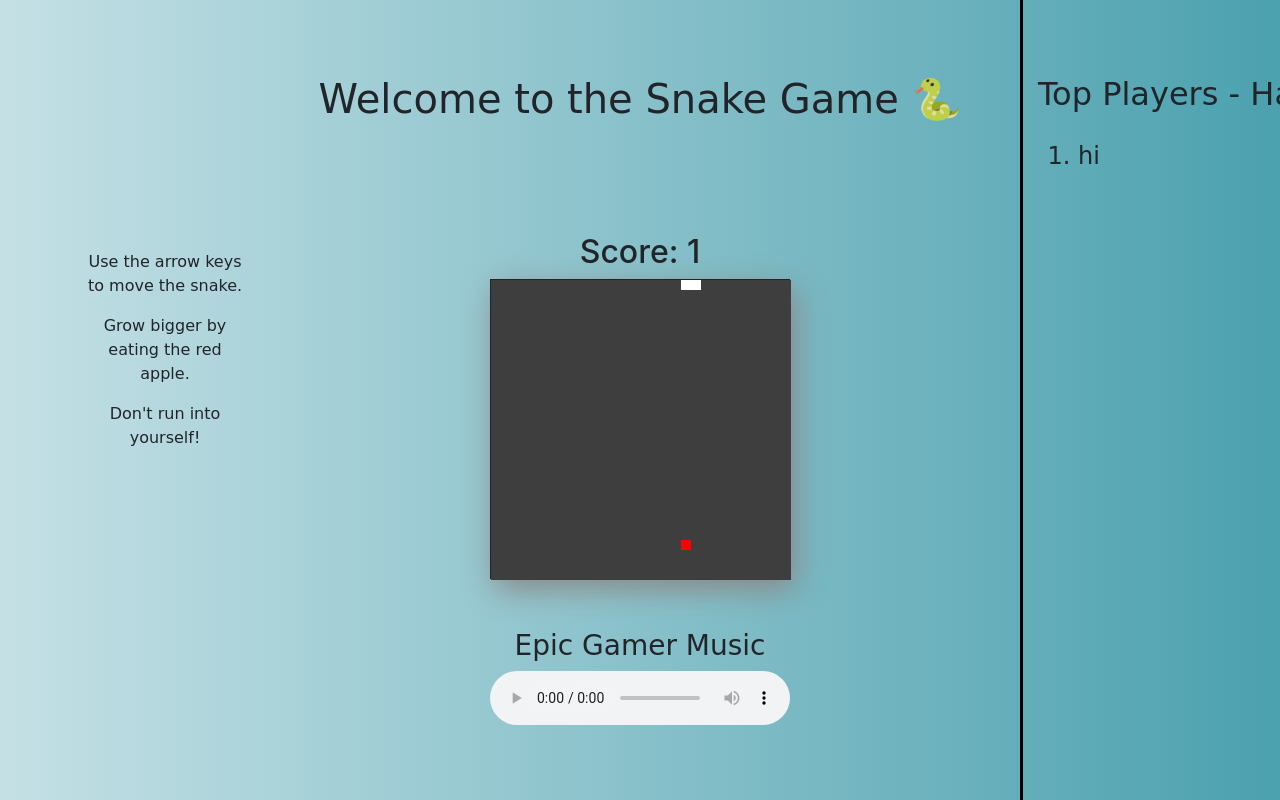
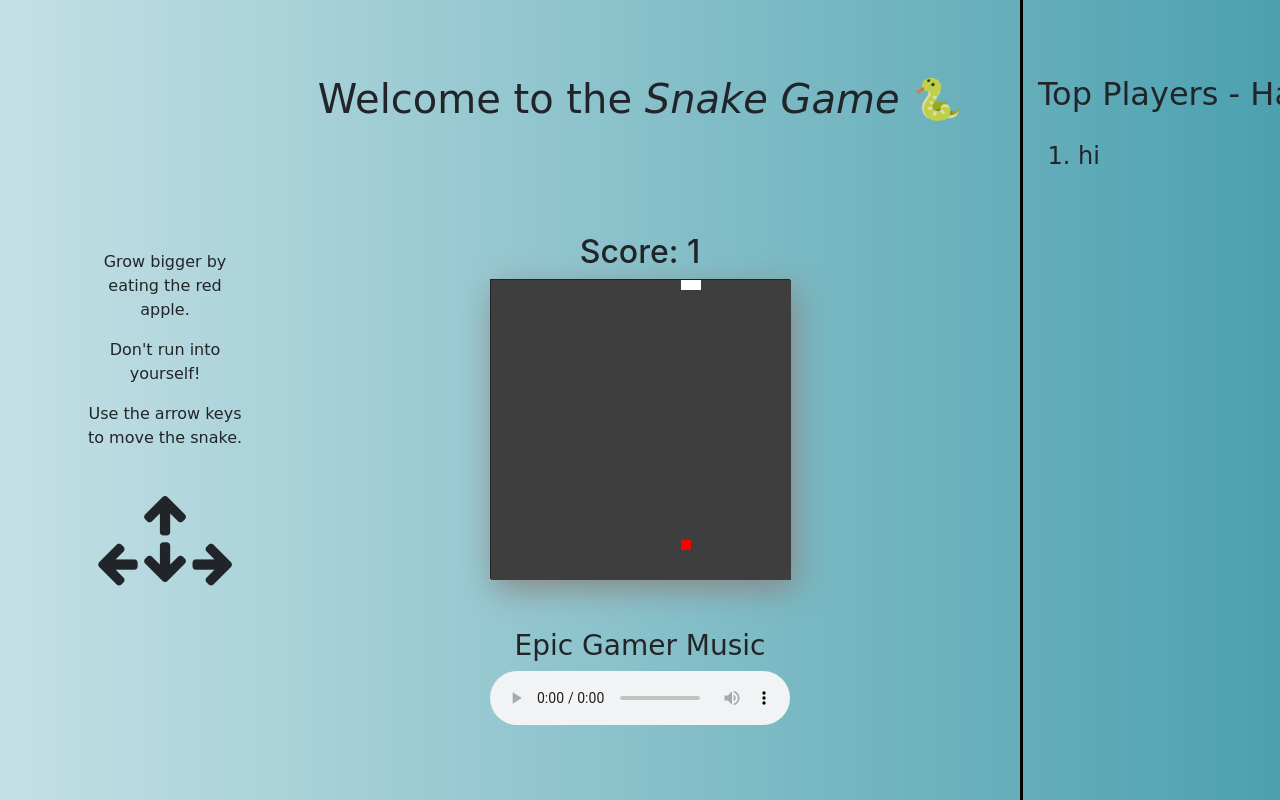
Before and after one commit to klmui/Snake-Game, a plain HTML site: page index.html in a window 1280 px wide. Shown: the top 800 px of the page. Drawn offline with nearby package versions, Linux system fonts and the light colour scheme.

Commit message:
Add instruction icons

```diff
--- a/index.css
+++ b/index.css
@@ -58,3 +58,7 @@ canvas {
   text-align: center;
   margin-top: 250px;
 }
+
+.clicked {
+  color: lightcoral;
+}
--- a/index.html
+++ b/index.html
@@ -9,21 +9,29 @@
     <meta name="viewport" content="width=device-width, initial-scale=1">
     <link rel="stylesheet" href="index.css">
     <link rel="icon" href="favicon.ico">
-     <!-- Bootstrap CSS -->
-     <link rel="stylesheet" href="https://stackpath.bootstrapcdn.com/bootstrap/4.3.1/css/bootstrap.min.css" integrity="sha384-ggOyR0iXCbMQv3Xipma34MD+dH/1fQ784/j6cY/iJTQUOhcWr7x9JvoRxT2MZw1T" crossorigin="anonymous">
+    <!-- Bootstrap CSS -->
+    <link rel="stylesheet" href="https://stackpath.bootstrapcdn.com/bootstrap/4.3.1/css/bootstrap.min.css" integrity="sha384-ggOyR0iXCbMQv3Xipma34MD+dH/1fQ784/j6cY/iJTQUOhcWr7x9JvoRxT2MZw1T" crossorigin="anonymous">
+    <link rel="stylesheet" href="https://cdnjs.cloudflare.com/ajax/libs/font-awesome/4.7.0/css/font-awesome.min.css">
   </head>
   <body onload="playAudio()">
     <div class="container">
       <div class="row">
         <div class="col-2">
           <div class="controls">
-            <p>Use the arrow keys to move the snake.</p>
             <p>Grow bigger by eating the red apple.</p>
             <p>Don't run into yourself!</p>
+            <p>Use the arrow keys to move the snake.</p>
+            <i style="font-size: 48px; margin-top: 25px;" class="fa fa-arrow-up"></i>
+            <div>
+              <i style="font-size: 48px;" class="fa fa-arrow-left"></i>
+              <i style="font-size: 48px;" class="fa fa-arrow-down"></i>
+              <i style="font-size: 48px;" class="fa fa-arrow-right"></i>
+            </div>
           </div>
         </div>
+
         <div class="col-8">
-          <h1 class="welcomeText">Welcome to the Snake Game 🐍</h1>
+          <h1 class="welcomeText">Welcome to the <em>Snake Game</em> 🐍</h1>
           <h2 class="score"></h2>
           <div class="canvasContainer">
             <canvas class="canvas" height="300" width="300"></canvas>
```
